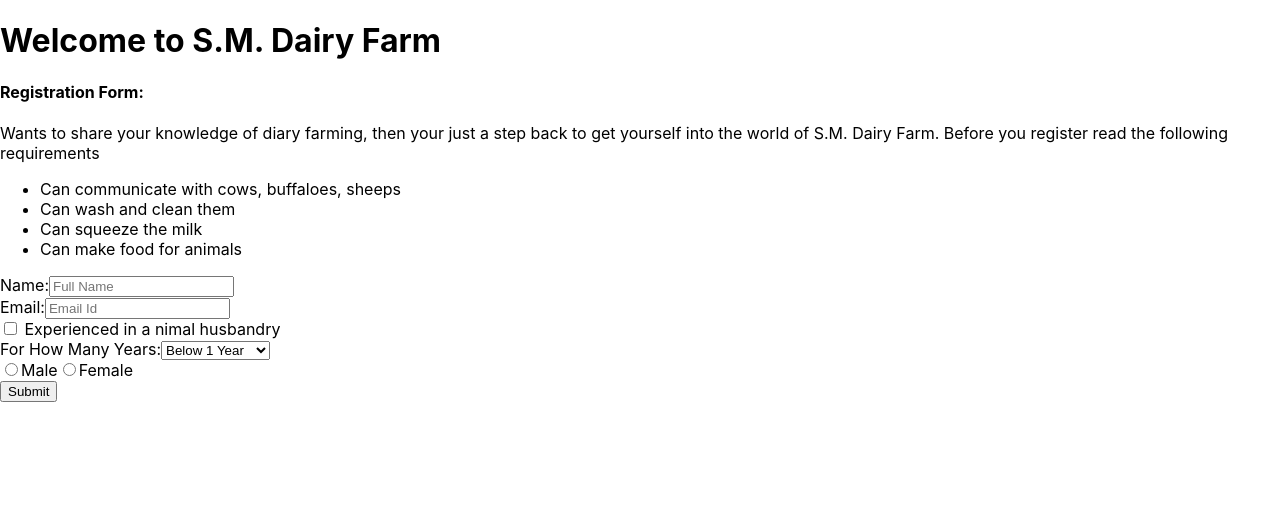
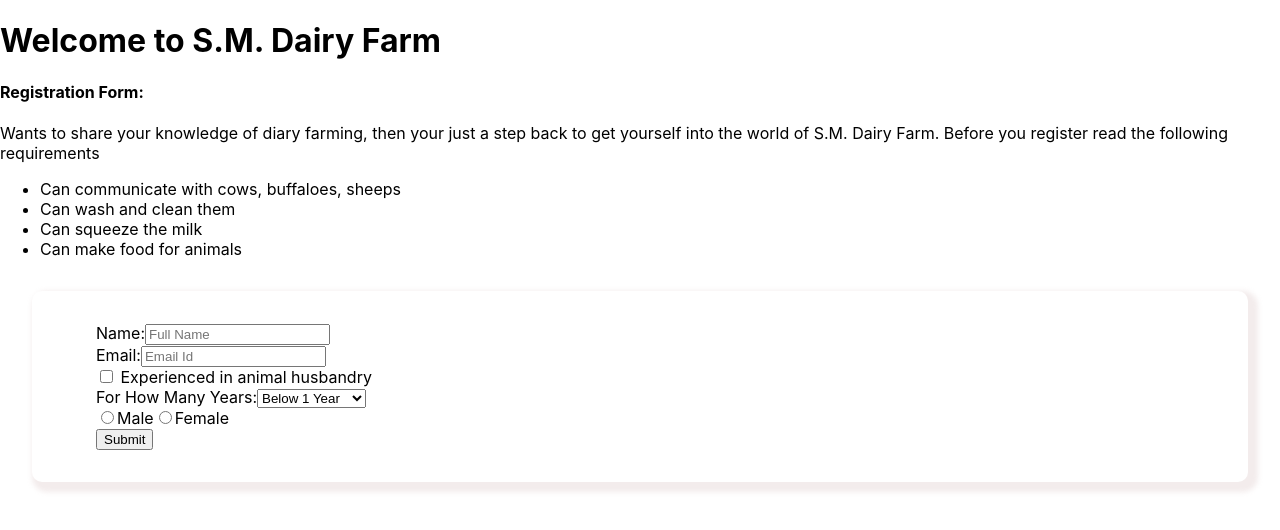
Before and after one commit to shareena-begum/react-props, a Next.js app: page /dairy in a window 1280 px wide. Shown: the top 530 px of the page. Built offline with nearby package versions, Linux system fonts and the light colour scheme.

Commit message:
form editing

```diff
--- a/src/components/Dairy/DairyForm.js
+++ b/src/components/Dairy/DairyForm.js
@@ -30,7 +30,7 @@ class DairyForm extends Component {
                     <li>Can squeeze the milk</li>
                     <li>Can make food for animals</li>
                 </ul>
-                <form onSubmit={this.handleSubmit}>
+                <form className="dairyform" onSubmit={this.handleSubmit}>
                 <label>Name:</label>
                 <input
                  type="text"
@@ -55,7 +55,7 @@ class DairyForm extends Component {
                  name="experienced"
                  checked={this.state.experienced}
                  onChange={this.handleChange}
-                 /> Experienced in a nimal husbandry
+                 /> Experienced in animal husbandry
                     </label>
                  <br />
 
--- a/styles/globals.css
+++ b/styles/globals.css
@@ -320,3 +320,13 @@ main > h1 {
   padding: 20px;
   background-color: #C0FFFE;
 }
+
+/* Dairy */
+
+.dairyform {
+  padding: 2rem 4rem;
+  border-radius: 10px;
+  box-shadow: 5px 5px 5px 5px rgba(209, 181, 181, 0.25);
+  margin: 2rem;
+  background-color: white;
+}
```
